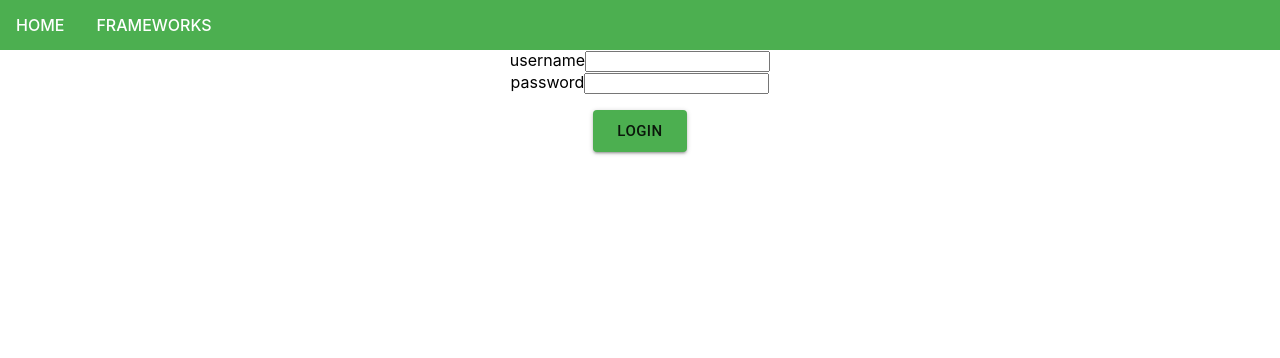
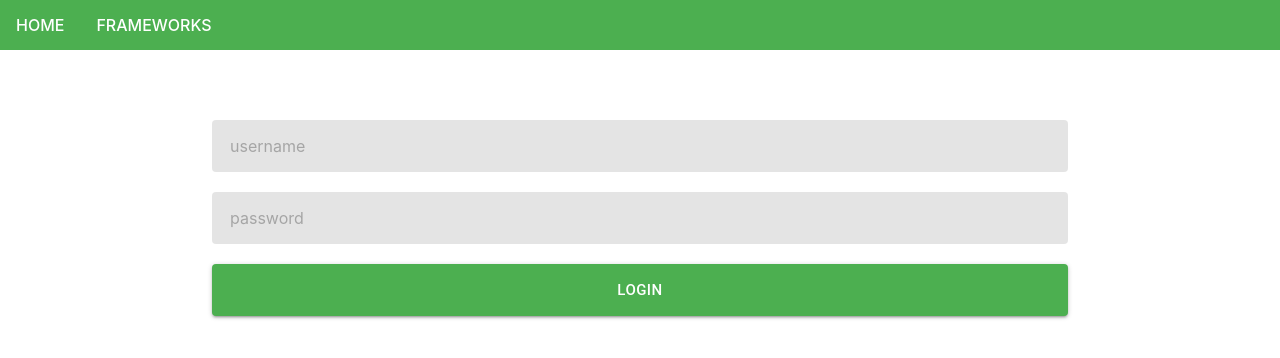
Before and after one commit to BeijiYang/reactReduxDemo, a React (Create React App) app in the folder client/: page /login in a window 1280 px wide. Shown: the top 358 px of the page. Built offline with nearby package versions, Linux system fonts and the light colour scheme.

Commit message:
add: style for login page

```diff
--- a/client/src/components/LogIn.js
+++ b/client/src/components/LogIn.js
@@ -4,34 +4,35 @@ import { connect } from 'react-redux'
 import { login } from '../actions/auth'
 import Button from '../components/CustomButton'
 import '../styles/login.scss'
-
+import '../styles/form.scss'
+// todo: 抽出个纯展示的 presentional component
 const LogIn = ({ login }) => {
   const [username, setUsername] = useState('')
   const [password, setPassword] = useState('')
 
   return (<div className="login">
     <div className="form">
-      <div className="from-line">
-        <span>username</span>
+      <div className="form-line">
+        <div className="form-key">username</div>
         <input
           type="text"
           onChange={({ target: { value } }) => setUsername(value)}
         />
       </div>
-      <div className="from-line">
-        <span>password</span>
+      <div className="form-line">
+        <div className="form-key">password</div>
         <input
-          type="number"
+          type="password"
           onChange={({ target: { value } }) => setPassword(value)}
         />
       </div>
+      <Button
+        color="primary"
+        onClick={() => login(username, password)}
+      >
+        login
+      </Button>
     </div>
-    <Button
-      color="primary"
-      onClick={() => login(username, password)}
-    >
-      login
-      </Button>
   </div>)
 }
 
--- /dev/null
+++ b/client/src/styles/form.scss
@@ -0,0 +1,34 @@
+@import 'colors';
+
+.form {
+    margin: 16px auto;
+    // padding: 16px;
+    width: 70vw;
+  .form-line {
+    display: flex;
+    flex-wrap: nowrap;
+    line-height: 32px;
+    margin: 20px;
+    padding: 10px;
+    background: $divider-color;
+    opacity: 0.4;
+    border-radius: 4px;
+    .form-key {
+      color: $primary-text-color;
+      padding: 0 8px;
+      margin-right: 8px;
+    }
+    input {
+      background: $divider-color;
+      outline: none;
+      border: transparent;
+      font-size: 16px;
+      width: 100%;
+    }
+  }
+  button {
+    width: calc(100% - 40px);
+    height: 52px;
+    color: $primary-color-text
+  }
+}
--- a/client/src/styles/login.scss
+++ b/client/src/styles/login.scss
@@ -1,6 +1,4 @@
 .login {
   text-align: center;
-  button {
-    margin: 16px;
-  }
+  padding: 50px;
 }
```
